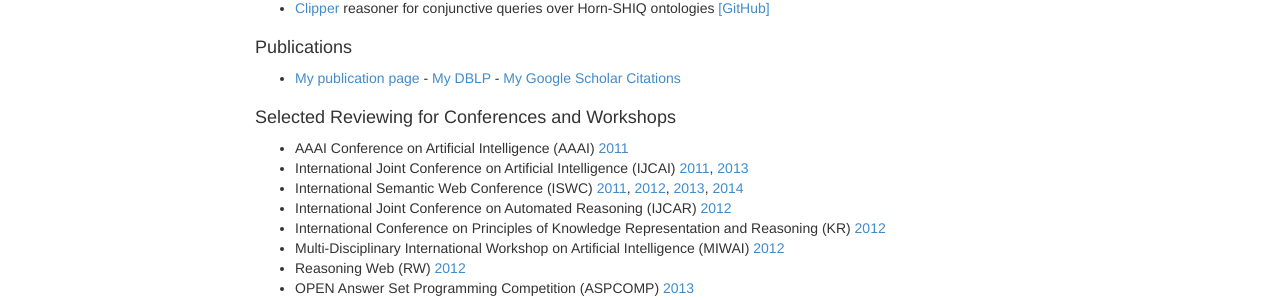
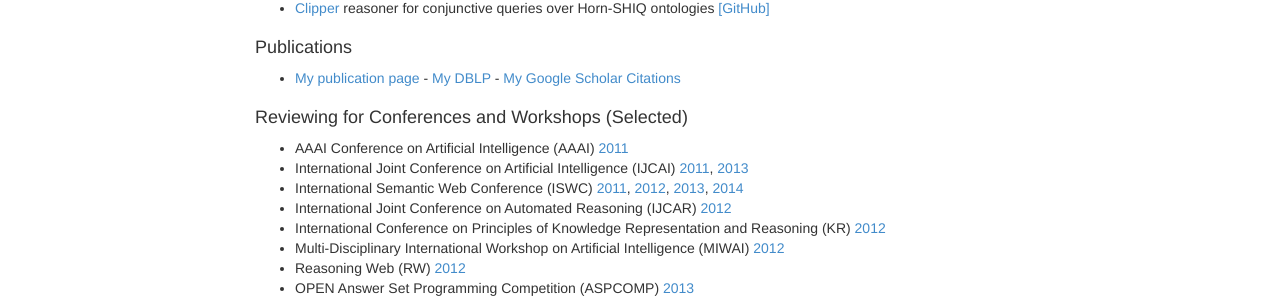
Before and after one commit to ghxiao/ghxiao.github.io, a Jekyll site: the page built from index.html, in a window 1280 px wide and 900 px high, scrolled down 779 px. Shown: the part 472-772 px from the top of the window. Built offline with Jekyll 4.4.1, drawn with Linux system fonts in a browser that asks for light colours; nearby versions of some CDN libraries; Markdown is read by kramdown in place of the engine named in the settings.

```diff
--- a/index.html
+++ b/index.html
@@ -178,7 +178,7 @@ slug: home
 </div>
 
 <div>
-    <h3>Selected Reviewing for Conferences and Workshops</h3>
+    <h3>Reviewing for Conferences and Workshops (Selected)</h3>
     <ul>
         <li>AAAI Conference on Artificial Intelligence
             (AAAI) <a href="http://www.aaai.org/Conferences/AAAI/aaai11.php">2011</a></li>
```
